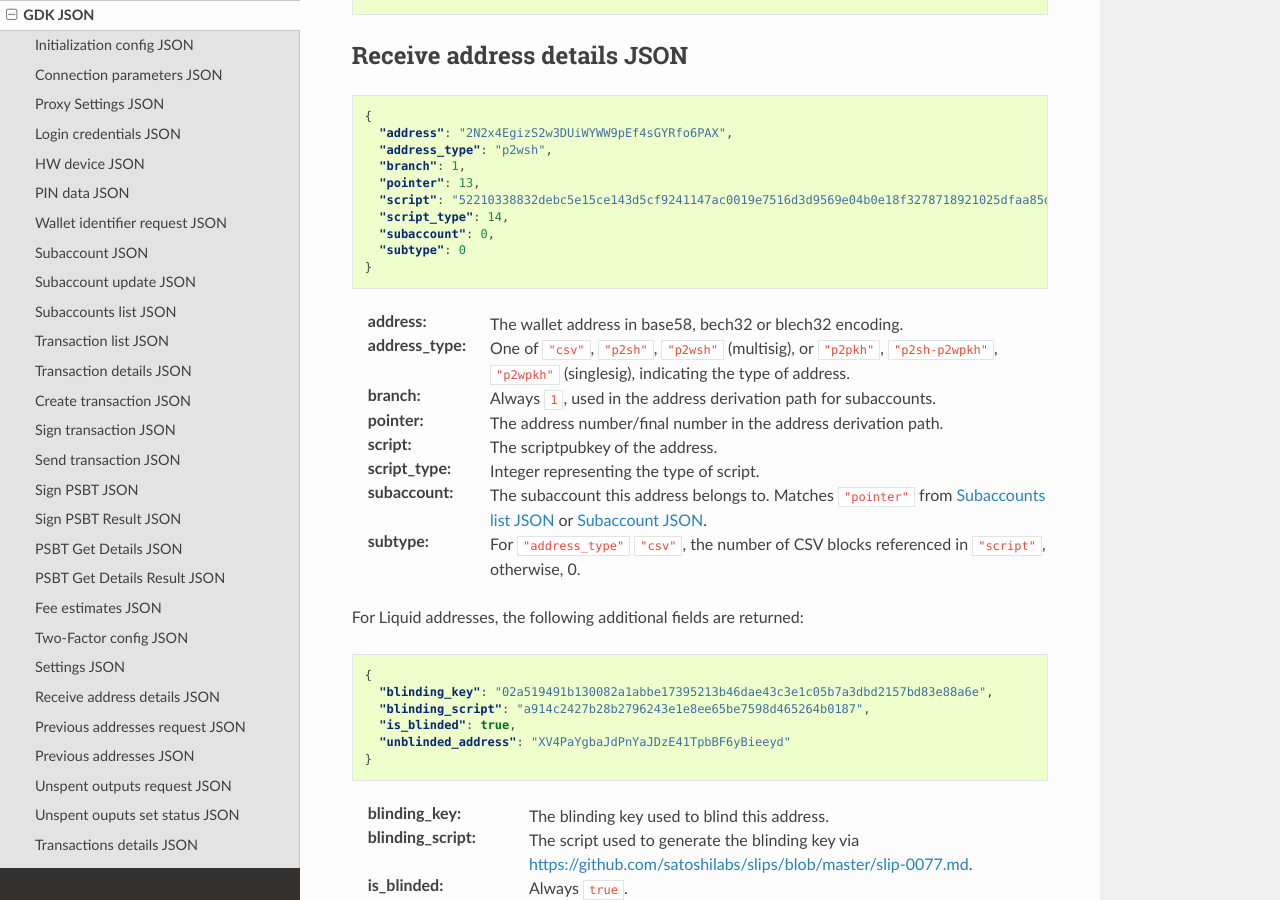
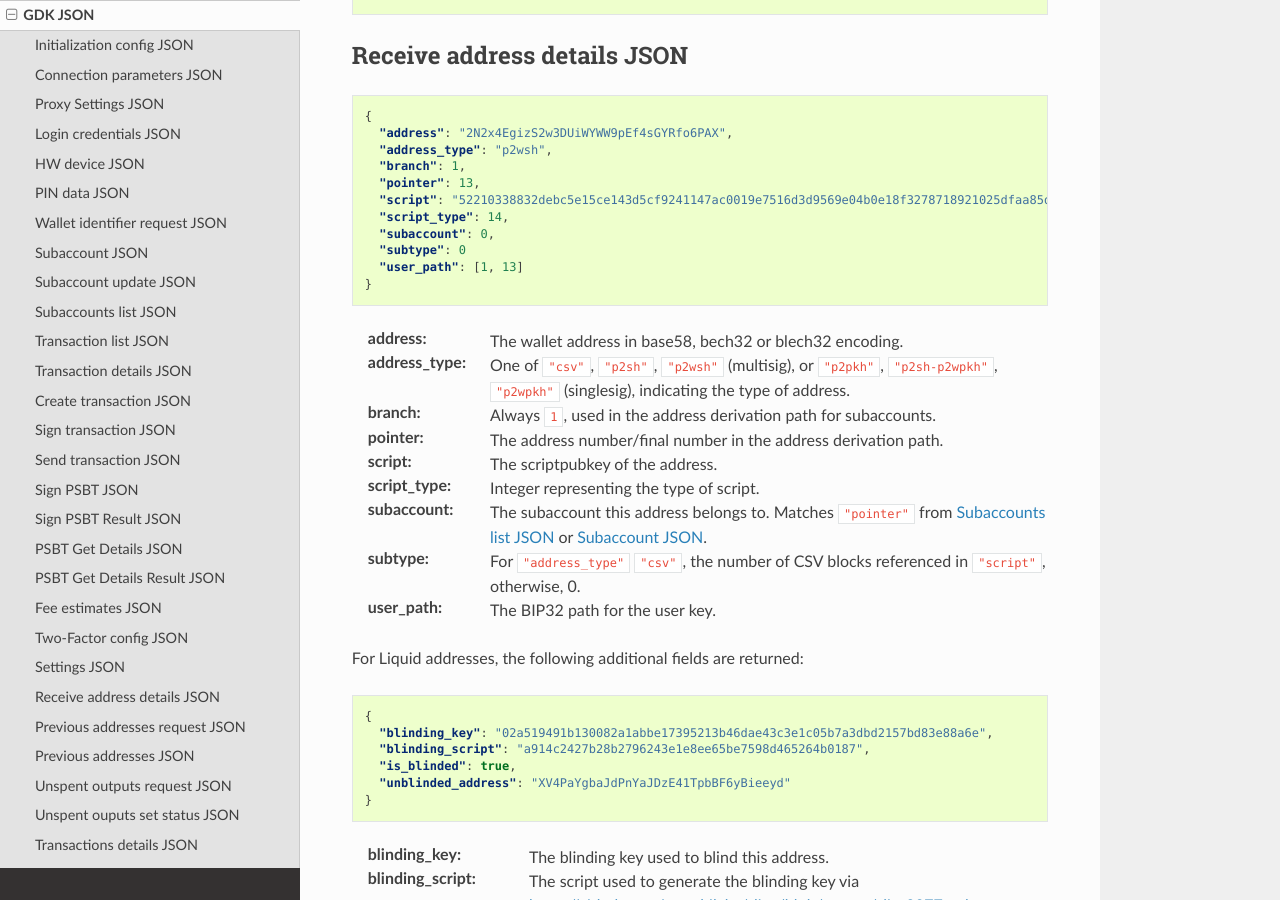
Before and after one commit to Blockstream/gdk, a Sphinx documentation site: the page built from docs/source/gdk-json.rst, in a window 1280 px wide and 900 px high, scrolled down 13948 px. Built offline with Sphinx 7.4.7 and the Read the Docs theme 2.0.0, drawn with Linux system fonts in a browser that asks for light colours; pages that are not in the unit, such as notebooks, are missing from menus.

Commit message:
docs: document user_path in docs

```diff
--- a/docs/source/gdk-json.rst
+++ b/docs/source/gdk-json.rst
@@ -840,6 +840,7 @@ Receive address details JSON
     "script_type": 14,
     "subaccount": 0,
     "subtype": 0
+    "user_path": [1, 13]
   }
 
 :address: The wallet address in base58, bech32 or blech32 encoding.
@@ -851,6 +852,7 @@ Receive address details JSON
 :script_type: Integer representing the type of script.
 :subaccount: The subaccount this address belongs to. Matches ``"pointer"`` from :ref:`subaccount-list` or :ref:`subaccount-detail`.
 :subtype: For ``"address_type"`` ``"csv"``, the number of CSV blocks referenced in ``"script"``, otherwise, 0.
+:user_path: The BIP32 path for the user key.
 
 For Liquid addresses, the following additional fields are returned:
 
```
